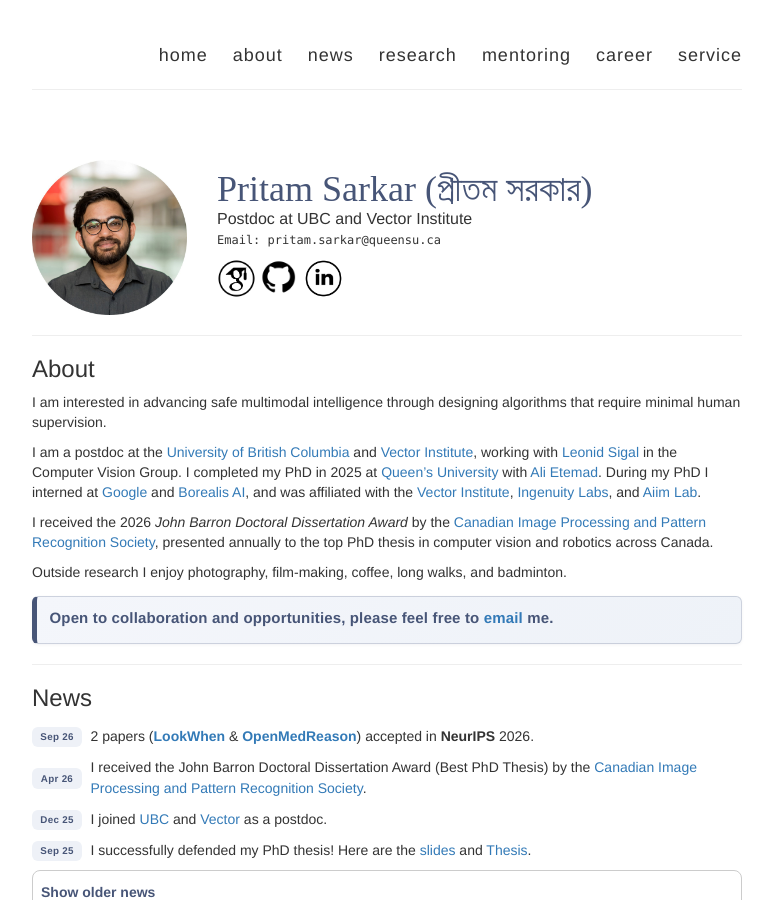
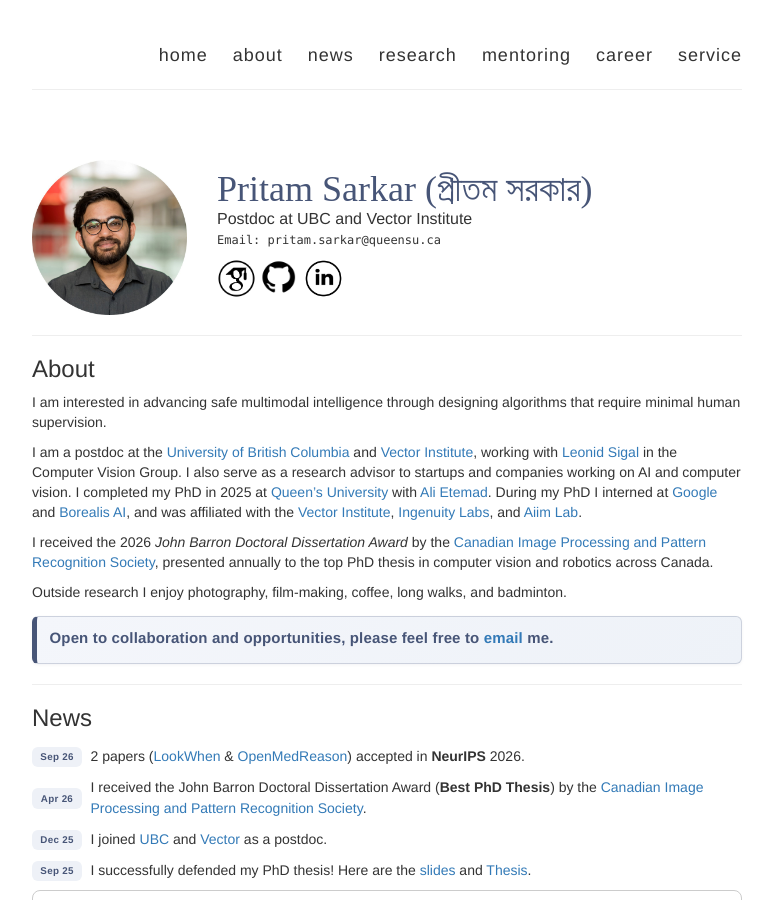
Before and after one commit to pritamqu/pritamqu.github.io, a Jekyll site: the page built from index.md, in a window 1280 px wide and 900 px high. Shown: the whole window, without its empty margins (253-1026 px from the left). Built offline with Jekyll 4.4.1, drawn with Linux system fonts in a browser that asks for light colours.

Commit message:
advising startup

```diff
--- a/index.md
+++ b/index.md
@@ -45,7 +45,9 @@ permalink: /
 
 I am interested in advancing safe multimodal intelligence through designing algorithms that require minimal human supervision.
 
-I am a postdoc at the [University of British Columbia](https://www.ubc.ca/) and [Vector Institute](https://vectorinstitute.ai/), working with [Leonid Sigal](https://www.cs.ubc.ca/~lsigal/) in the Computer Vision Group. I completed my PhD in 2025 at [Queen’s University](https://queensu.ca/) with [Ali Etemad](https://www.aiimlab.com/ali-etemad). During my PhD I interned at [Google](https://research.google/) and [Borealis AI](https://rbcborealis.com/), and was affiliated with the [Vector Institute](https://vectorinstitute.ai/), [Ingenuity Labs](https://ingenuitylabs.queensu.ca/), and [Aiim Lab](https://www.aiimlab.com/).
+I am a postdoc at the [University of British Columbia](https://www.ubc.ca/) and [Vector Institute](https://vectorinstitute.ai/), working with [Leonid Sigal](https://www.cs.ubc.ca/~lsigal/) in the Computer Vision Group.
+I also serve as a research advisor to startups and companies working on AI and computer vision.
+I completed my PhD in 2025 at [Queen’s University](https://queensu.ca/) with [Ali Etemad](https://www.aiimlab.com/ali-etemad). During my PhD I interned at [Google](https://research.google/) and [Borealis AI](https://rbcborealis.com/), and was affiliated with the [Vector Institute](https://vectorinstitute.ai/), [Ingenuity Labs](https://ingenuitylabs.queensu.ca/), and [Aiim Lab](https://www.aiimlab.com/).
 
 I received the 2026 *John Barron Doctoral Dissertation Award* by the [Canadian Image Processing and Pattern Recognition Society](https://www.cipprs.org/index.html), presented annually to the top PhD thesis in computer vision and robotics across Canada.
 <!-- I also received the First Prize in the **IEEE Research Excellence Awards** in 2023 for my work on self-supervised learning.  -->
@@ -90,11 +92,11 @@ Outside research I enjoy photography, film-making, coffee, long walks, and badmi
 <ul class="news-feed__list">
 
 <li class="news-feed__item"><span class="news-feed__tag">Sep 26</span><span class="news-feed__body">
-2 papers (<strong><a href="https://arxiv.org/abs/2605.06809">LookWhen</a></strong> & <strong><a href="https://arxiv.org/abs/2606.12169">OpenMedReason</a></strong>) accepted in <strong>NeurIPS</strong> 2026.
+2 papers (<a href="https://arxiv.org/abs/2605.06809">LookWhen</a> & <a href="https://arxiv.org/abs/2606.12169">OpenMedReason</a>) accepted in <strong>NeurIPS</strong> 2026.
 </span></li>
 
 <li class="news-feed__item"><span class="news-feed__tag">Apr 26</span><span class="news-feed__body">
-I received the John Barron Doctoral Dissertation Award (Best PhD Thesis) by the <a href="https://www.cipprs.org/awards.html">Canadian Image Processing and Pattern Recognition Society</a>.
+I received the John Barron Doctoral Dissertation Award (<strong>Best PhD Thesis</strong>) by the <a href="https://www.cipprs.org/awards.html">Canadian Image Processing and Pattern Recognition Society</a>.
 </span></li>
 
 
@@ -111,23 +113,23 @@ I received the John Barron Doctoral Dissertation Award (Best PhD Thesis) by the
 <summary>Show older news</summary>
 <ul class="news-feed__list news-feed__list--archive">
 <li class="news-feed__item"><span class="news-feed__tag">Oct 25</span><span class="news-feed__body">I am serving as an AC for WACV 2026.</span></li>
-<li class="news-feed__item"><span class="news-feed__tag">Sep 25</span><span class="news-feed__body">Our proposed <strong><a href="https://arxiv.org/abs/2504.12083">Self-alignment with RRPO</a></strong> got accepted in <strong>NeurIPS</strong> 2025.</span></li>
+<li class="news-feed__item"><span class="news-feed__tag">Sep 25</span><span class="news-feed__body">Our proposed <a href="https://arxiv.org/abs/2504.12083">Self-alignment with RRPO</a> got accepted in <strong>NeurIPS</strong> 2025.</span></li>
 <!-- <li class="news-feed__item"><span class="news-feed__tag">Sep 25</span><span class="news-feed__body">I successfully defended my PhD thesis! Here are the <a href="https://docs.google.com/presentation/d/18-uRKXQ_1tO5Gnn3FGNVkybN2cidjHqCg2_d2cD-ZZM/">slides</a> and <a href="https://qspace.library.queensu.ca/items/e35f85c6-3a6b-49b7-ade1-70fdcf3bcd2a">Thesis</a>.</span></li> -->
-<li class="news-feed__item"><span class="news-feed__tag">May 25</span><span class="news-feed__body">Introduced <strong><a href="https://arxiv.org/abs/2505.08455">VCRBench</a></strong>, the first video-based multi-step causal reasoning benchmark.</span></li>
-<li class="news-feed__item"><span class="news-feed__tag">Apr 25</span><span class="news-feed__body">Introduced <strong><a href="https://arxiv.org/abs/2504.12083">RRPO</a></strong>, a fine-grained self-alignment recipe to align Multimodal LLMs.</span></li>
-<li class="news-feed__item"><span class="news-feed__tag">Jan 25</span><span class="news-feed__body"><strong><a href="https://arxiv.org/abs/2405.18654">DPA</a></strong> got accepted in <strong>ICLR</strong> 2025.</span></li>
-<li class="news-feed__item"><span class="news-feed__tag">Dec 23</span><span class="news-feed__body"><strong><a href="https://arxiv.org/abs/2211.13929">XKD</a></strong> and <strong><a href="https://arxiv.org/abs/2308.13568">RDDM</a></strong> got accepted in <strong>AAAI</strong> 2024.</span></li>
+<li class="news-feed__item"><span class="news-feed__tag">May 25</span><span class="news-feed__body">Introduced <a href="https://arxiv.org/abs/2505.08455">VCRBench</a>, the first video-based multi-step causal reasoning benchmark.</span></li>
+<li class="news-feed__item"><span class="news-feed__tag">Apr 25</span><span class="news-feed__body">Introduced <a href="https://arxiv.org/abs/2504.12083">RRPO</a>, a fine-grained self-alignment recipe to align Multimodal LLMs.</span></li>
+<li class="news-feed__item"><span class="news-feed__tag">Jan 25</span><span class="news-feed__body"><a href="https://arxiv.org/abs/2405.18654">DPA</a> got accepted in <strong>ICLR</strong> 2025.</span></li>
+<li class="news-feed__item"><span class="news-feed__tag">Dec 23</span><span class="news-feed__body"><a href="https://arxiv.org/abs/2211.13929">XKD</a> and <a href="https://arxiv.org/abs/2308.13568">RDDM</a> got accepted in <strong>AAAI</strong> 2024.</span></li>
 <li class="news-feed__item"><span class="news-feed__tag">Nov 23</span><span class="news-feed__body">I won <strong>first prize</strong> in IEEE Research Excellence Award (PhD).</span></li>
-<li class="news-feed__item"><span class="news-feed__tag">Sep 23</span><span class="news-feed__body">Our paper on <strong><a href="https://arxiv.org/abs/2306.02014">Video SSL in OOD</a></strong> got accepted in <strong>NeurIPS</strong> 2023 as a <strong>Spotlight</strong>.</span></li>
+<li class="news-feed__item"><span class="news-feed__tag">Sep 23</span><span class="news-feed__body">Our paper on <a href="https://arxiv.org/abs/2306.02014">Video SSL in OOD</a> got accepted in <strong>NeurIPS</strong> 2023 as a <strong>Spotlight</strong>.</span></li>
 <li class="news-feed__item"><span class="news-feed__tag">Aug 23</span><span class="news-feed__body">Accepted an offer from <strong>Google</strong> to join as a Student Researcher.</span></li>
-<li class="news-feed__item"><span class="news-feed__tag">Nov 22</span><span class="news-feed__body"><strong><a href="https://arxiv.org/abs/2205.06887">AVCAffe</a></strong> and <strong><a href="https://arxiv.org/abs/2111.05329">CrissCross</a></strong> (<strong>Oral</strong>) got accepted in <strong>AAAI</strong> 2023.</span></li>
+<li class="news-feed__item"><span class="news-feed__tag">Nov 22</span><span class="news-feed__body"><a href="https://arxiv.org/abs/2205.06887">AVCAffe</a> and <a href="https://arxiv.org/abs/2111.05329">CrissCross</a> (<strong>Oral</strong>) got accepted in <strong>AAAI</strong> 2023.</span></li>
 <li class="news-feed__item"><span class="news-feed__tag">Oct 22</span><span class="news-feed__body">We organized <a href="https://r2hcai.github.io/AAAI-23/">AAAI 2023 Workshop on R2HCAI</a>.</span></li>
 <li class="news-feed__item"><span class="news-feed__tag">Oct 22</span><span class="news-feed__body"><strong>Honourable Mention</strong> in poster competitions at Robotics and AI Symposium 2022 and FEAS Research Symposium 2022 at Queen&#39;s University, Canada.</span></li>
-<li class="news-feed__item"><span class="news-feed__tag">Jun 22</span><span class="news-feed__body">Accepted an offer from Borealis AI for a fall internship as a Machine Learning Research Intern.</span></li>
+<li class="news-feed__item"><span class="news-feed__tag">Jun 22</span><span class="news-feed__body">Accepted an offer from <strong>Borealis AI</strong> for a fall internship as a Machine Learning Research Intern.</span></li>
 <li class="news-feed__item"><span class="news-feed__tag">Oct 21</span><span class="news-feed__body"><strong>Best poster</strong> award at Robotics and AI Symposium, Ingenuity Labs, 2021.</span></li>
 <li class="news-feed__item"><span class="news-feed__tag">Aug 21</span><span class="news-feed__body">We organized <a href="https://hcssl.github.io/AAAI-22/">AAAI 2022 Workshop on HC-SSL</a>.</span></li>
 <li class="news-feed__item"><span class="news-feed__tag">Mar 21</span><span class="news-feed__body">I received postgraduate affiliation award from Vector Institute. <a href="https://vectorinstitute.ai/vector-welcomes-new-researchers-to-postgraduate-affiliate-program/">News</a>.</span></li>
-<li class="news-feed__item"><span class="news-feed__tag">Dec 20</span><span class="news-feed__body">Our paper <strong><a href="https://arxiv.org/abs/2010.00104">CardioGAN</a></strong> got accepted in <strong>AAAI</strong> 2021.</span></li>
+<li class="news-feed__item"><span class="news-feed__tag">Dec 20</span><span class="news-feed__body">Our paper <a href="https://arxiv.org/abs/2010.00104">CardioGAN</a> got accepted in <strong>AAAI</strong> 2021.</span></li>
 <li class="news-feed__item"><span class="news-feed__tag">Aug 20</span><span class="news-feed__body">My <a href="https://arxiv.org/abs/2002.03898">first transaction</a> as a first author got accepted in IEEE Transactions on Affective Computing.</span></li>
 <li class="news-feed__item"><span class="news-feed__tag">Apr 20</span><span class="news-feed__body">Successfully defended my <a href="https://qspace.library.queensu.ca/items/d3599bb3-56dd-4c65-bac6-8b4de0e36927">MASc thesis</a>.</span></li>
 <li class="news-feed__item"><span class="news-feed__tag">Jan 20</span><span class="news-feed__body">Conference paper on <a href="https://arxiv.org/abs/1910.07497">ECG-based SSL</a> got accepted in IEEE ICASSP 2020 for oral presentation.</span></li>
```
